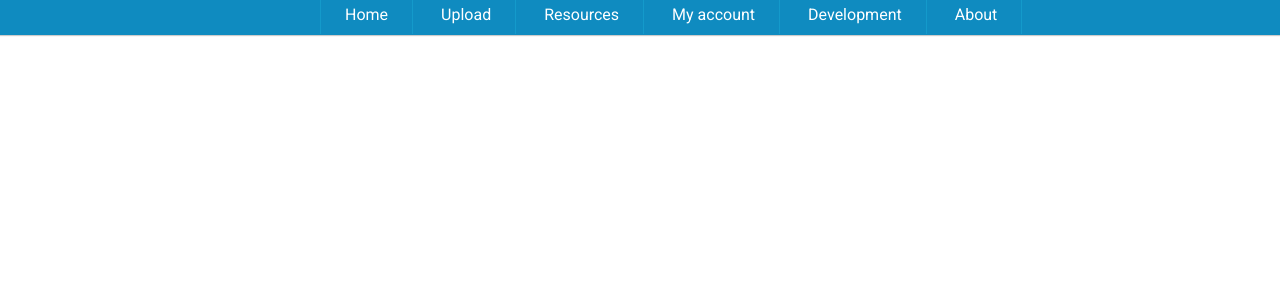
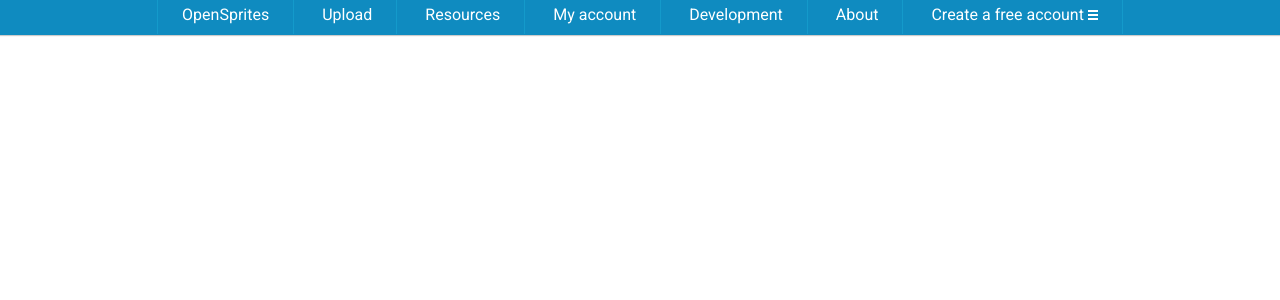
Before and after one commit to OpenSprites/OpenSprites-Origin, a PHP site: page /navbar.html in a window 1280 px wide. Shown: the top 300 px of the page. Run offline with PHP 8.4, Linux system fonts and the light colour scheme.

Commit message:
Merged titlebar into navbar

```diff
--- a/Site/index.php
+++ b/Site/index.php
@@ -13,6 +13,7 @@
 	<!--Imports navigation bar-->
 	<?php echo file_get_contents('navbar.html'); ?>
 	        <table id="page-table">
+	        <!--
             <tr>
                 <td colspan="2" id="header">
 					<h2>OpenSprites</h2><br>
@@ -25,6 +26,7 @@
                     </div>
                 </td>
             </tr>
+            -->
             <tr>
                 <td id="main-page"><div class="container">
                     <div id="sign-up">
--- a/Site/navbar.css
+++ b/Site/navbar.css
@@ -3,7 +3,7 @@ padding: 0em;
 list-style-type: none;
 text-align: center;
 list-style-type: none;
-width: 50%;
+/*width: 50%;*/   /* Commented because it messes up the navbar */
 margin: auto;
 }
 #main ul li {
--- a/Site/navbar.html
+++ b/Site/navbar.html
@@ -5,11 +5,17 @@
 <body>
 	<div id="main">
 		<ul>
-			<a href="http://opensprites.x10.mx/"><li class="one">Home</li></a>
+		    <a href=""><li class="one">OpenSprites</li></a>
+		    <!-- Just seems somewhat redundant -->
+			<!-- <a href="http://opensprites.x10.mx/"><li class="two">Home</li></a> -->
 			<a href="http://opensprites.x10.mx/"><li class="two">Upload</li></a>
 			<a href="http://opensprites.x10.mx/"><li class="two">Resources</li></a>
 			<a href="http://opensprites.x10.mx/"><li class="two">My account</li></a>
 			<a href="https://github.com/OpenSprites/"><li class="two">Development</li></a>
 			<a href="http://opensprites.x10.mx/"><li class="two">About</li></a>
-		</ul>
+            <a href="#"><li class="two">
+              Create a free account
+              <img src="assets/images/hamburger.png" width="10" height="10">
+            </li></a>
+        </ul>
 	</div>
```
